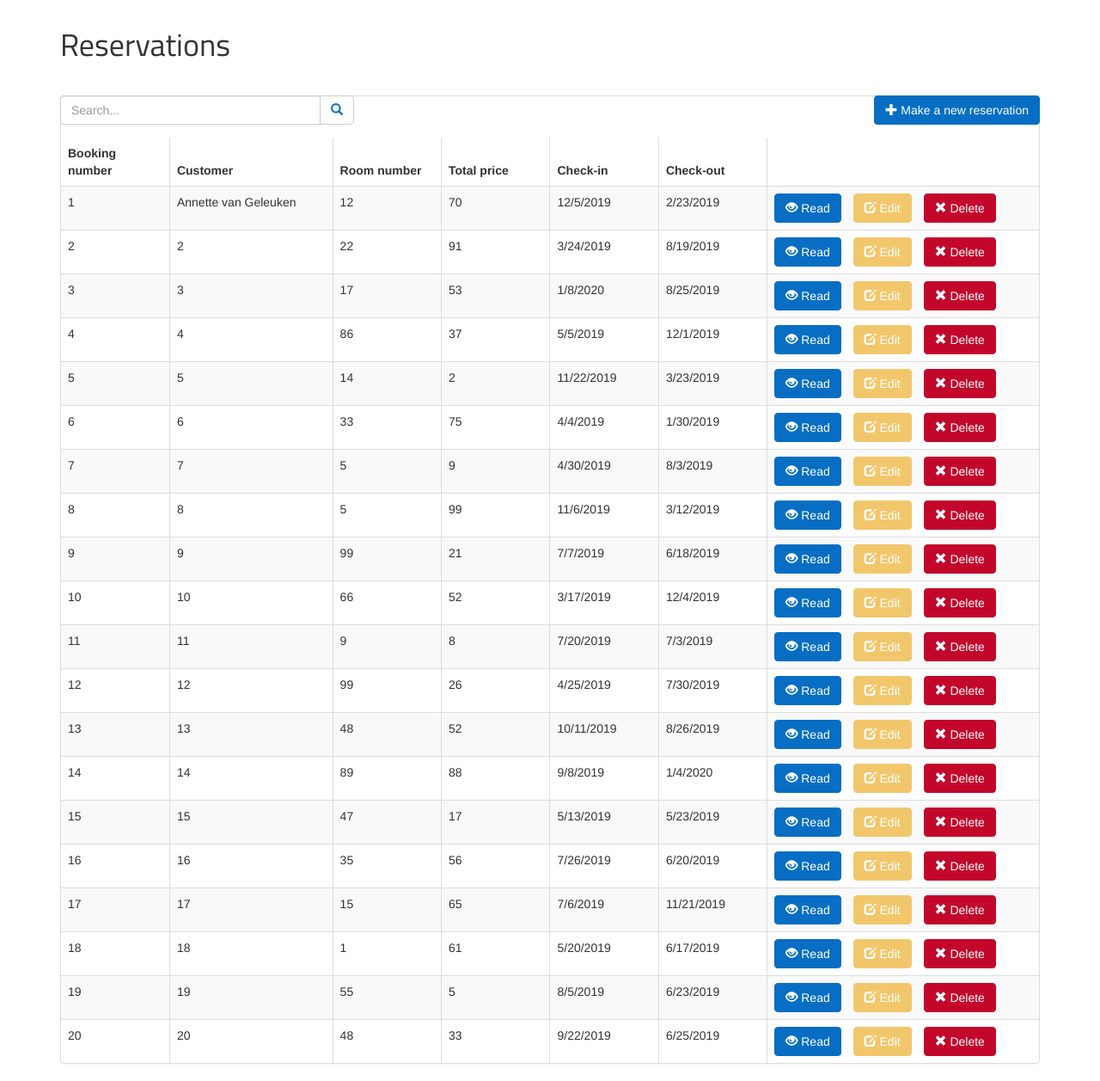
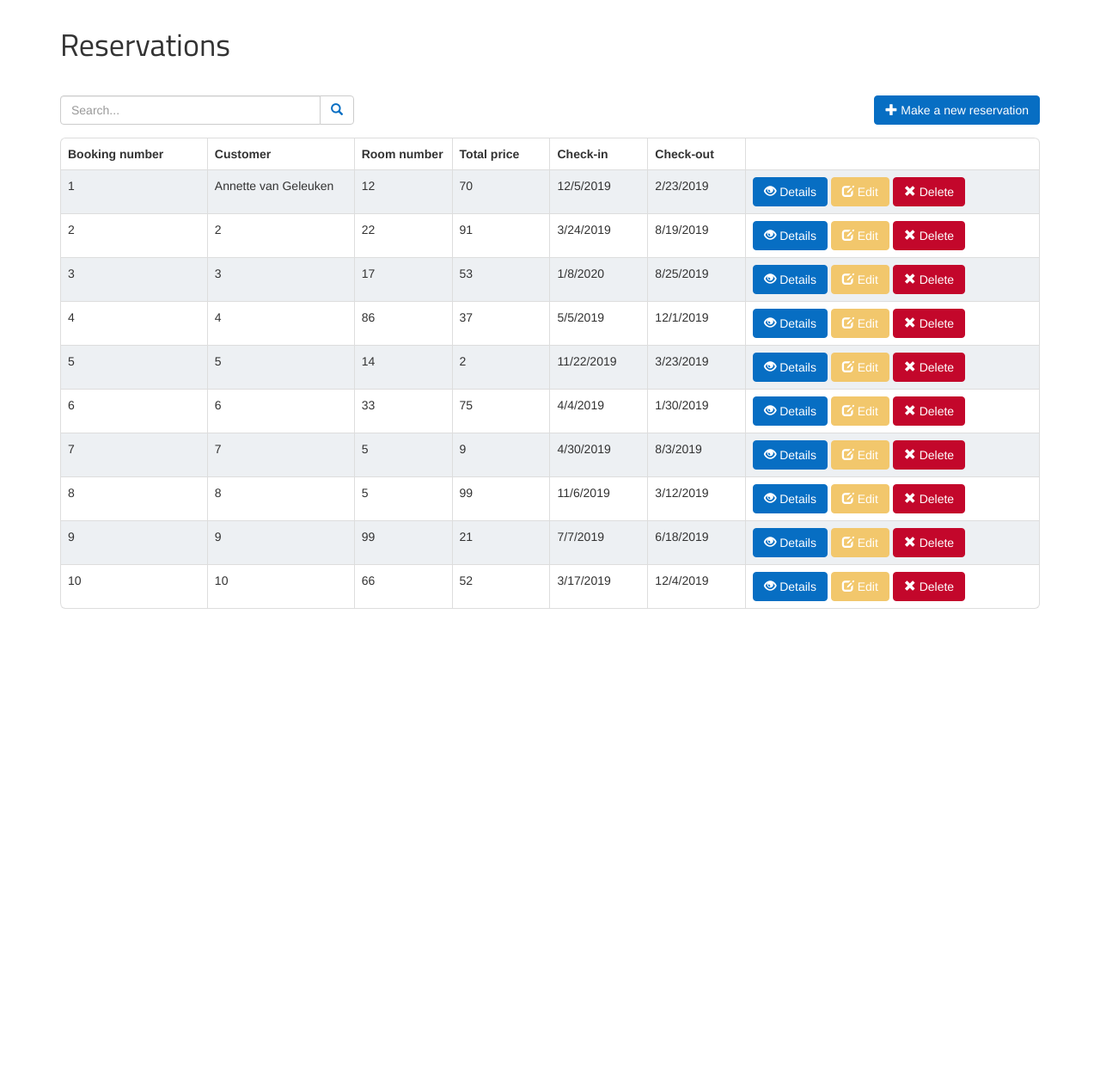
Before and after one commit to redfiretim/Hotel_Admin_API, a PHP site: page / in a window 1280 px wide. Shown: the part 56-1313 px from the top of the page at 86% size. After the commit the page ends 764 px from the top, so only its background shows below. Run offline with PHP 8.4, Linux system fonts and the light colour scheme.

Commit message:
Changes in styling for admin application

```diff
--- a/admin_app/MOCK_DATA.json
+++ b/admin_app/MOCK_DATA.json
@@ -8,16 +8,6 @@
         {"reservation_id":7,"customer_id":7,"room_num":5,"total_price":9,"check_in_date":"4/30/2019","check_out_date":"8/3/2019"},
         {"reservation_id":8,"customer_id":8,"room_num":5,"total_price":99,"check_in_date":"11/6/2019","check_out_date":"3/12/2019"},
         {"reservation_id":9,"customer_id":9,"room_num":99,"total_price":21,"check_in_date":"7/7/2019","check_out_date":"6/18/2019"},
-        {"reservation_id":10,"customer_id":10,"room_num":66,"total_price":52,"check_in_date":"3/17/2019","check_out_date":"12/4/2019"},
-        {"reservation_id":11,"customer_id":11,"room_num":9,"total_price":8,"check_in_date":"7/20/2019","check_out_date":"7/3/2019"},
-        {"reservation_id":12,"customer_id":12,"room_num":99,"total_price":26,"check_in_date":"4/25/2019","check_out_date":"7/30/2019"},
-        {"reservation_id":13,"customer_id":13,"room_num":48,"total_price":52,"check_in_date":"10/11/2019","check_out_date":"8/26/2019"},
-        {"reservation_id":14,"customer_id":14,"room_num":89,"total_price":88,"check_in_date":"9/8/2019","check_out_date":"1/4/2020"},
-        {"reservation_id":15,"customer_id":15,"room_num":47,"total_price":17,"check_in_date":"5/13/2019","check_out_date":"5/23/2019"},
-        {"reservation_id":16,"customer_id":16,"room_num":35,"total_price":56,"check_in_date":"7/26/2019","check_out_date":"6/20/2019"},
-        {"reservation_id":17,"customer_id":17,"room_num":15,"total_price":65,"check_in_date":"7/6/2019","check_out_date":"11/21/2019"},
-        {"reservation_id":18,"customer_id":18,"room_num":1,"total_price":61,"check_in_date":"5/20/2019","check_out_date":"6/17/2019"},
-        {"reservation_id":19,"customer_id":19,"room_num":55,"total_price":5,"check_in_date":"8/5/2019","check_out_date":"6/23/2019"},
-        {"reservation_id":20,"customer_id":20,"room_num":48,"total_price":33,"check_in_date":"9/22/2019","check_out_date":"6/25/2019"}
+        {"reservation_id":10,"customer_id":10,"room_num":66,"total_price":52,"check_in_date":"3/17/2019","check_out_date":"12/4/2019"}
     ]
 }
--- a/admin_app/assets/css/style.css
+++ b/admin_app/assets/css/style.css
@@ -1,28 +1,10 @@
-/** Tabels **/
-    .m-r-10px{ margin-right:10px; }
-    .m-b-10px{ margin-bottom:10px; }
+/** TABLE STYLING **/
     .m-b-15px{ margin-bottom:15px; }
-    .m-b-20px{ margin-bottom:20px; }
     .w-5-pct{ width:5%; }
     .w-10-pct{ width:10%; }
     .w-15-pct{ width:15%; }
     .w-20-pct{ width:20%; }
-    .w-25-pct{ width:25%; }
     .w-30-pct{ width:30%; }
-    .w-35-pct{ width:35%; }
-    .w-40-pct{ width:40%; }
-    .w-45-pct{ width:45%; }
-    .w-50-pct{ width:50%; }
-    .w-55-pct{ width:55%; }
-    .w-60-pct{ width:60%; }
-    .w-65-pct{ width:65%; }
-    .w-70-pct{ width:70%; }
-    .w-75-pct{ width:75%; }
-    .w-80-pct{ width:80%; }
-    .w-85-pct{ width:85%; }
-    .w-90-pct{ width:90%; }
-    .w-95-pct{ width:95%; }
-    .w-100-pct{ width:100%; }
     .display-none{ display:none; }
     .padding-bottom-2em{ padding-bottom:2em; }
     .width-30-pct{ width:30%; }
@@ -33,7 +15,30 @@
     .margin-bottom-1em { margin-bottom:1em; }
     .margin-zero{ margin:0; }
     .text-align-center{ text-align:center; }
-/** Tabels **/
+    .table-striped>tbody>tr:nth-of-type(odd){background-color:#EDF0F3;}
+
+    /* Curved table */
+    .table-curved {
+        border-collapse: separate;
+        border: solid #ddd 1px;
+        border-radius: 6px;
+        border-left: 0px;
+        border-top: 0px;
+    }
+    .table-curved > thead:first-child > tr:first-child > th {
+        border-bottom: 0px;
+        border-top: solid #ddd 1px;
+     }
+    .table-curved td, .table-curved th {
+        border-left: 1px solid #ddd;
+        border-top: 1px solid #ddd;
+    }
+    .table-curved > :first-child > :first-child > :first-child {border-top-left-radius: 6px;}
+    .table-curved > :first-child > :first-child > :last-child {border-top-right-radius: 6px;}
+    .table-curved > :last-child > :last-child > :first-child {border-bottom-left-radius: 6px;}
+    .table-curved > :last-child > :last-child > :last-child {border-bottom-right-radius: 6px;}
+    /* Curved table */
+/** TABLE STYLING **/
 
 /** FONTS  **/
     /* Needed when font is removed form google font database */
@@ -100,9 +105,6 @@
         background-color:#C3072B;
         border-color:#C3072B;
     }
-
-
-
 /** BUTTONS **/
 
 
@@ -111,3 +113,6 @@
     color: #076EC3;
 }
 /** ICONS **/
+
+
+/** TABLE STYLING **/
--- a/admin_app/products/create-reservations.js
+++ b/admin_app/products/create-reservations.js
@@ -13,8 +13,6 @@ $(document).ready(function(){
             room_options_html+=`</select>`;
 
             var create_product_html=`
-                // we have our html form here where product information will be entered
-                // we used the 'required' html5 property to prevent empty fields
                 <!-- 'read products' button to show list of products -->
                 <div id='read-product' class='btn btn-primary pull-right m-b-15px read-products-button'>
                     <span class='glyphicon glyphicon-list'></span> Back to reservations
--- a/admin_app/products/read-one-reservation.js
+++ b/admin_app/products/read-one-reservation.js
@@ -13,50 +13,47 @@ $(document).ready(function(){
                     <span class='glyphicon glyphicon-list'></span> Back to reservations
                 </div>
                 <!-- product data will be shown in this table -->
-                <table class='table table-bordered table-hover'>
-
-                    <!-- Booking number -->
+                <table class="table table-curved table-striped">
                     <tr>
-                        <td class='w-30-pct'>Booking number</td>
+                        <th class='w-30-pct'>Booking number</td>
                         <td class='w-70-pct'>` + data.reservations_id + `</td>
                     </tr>
-
-                    <!-- Customer -->
                     <tr>
-                        <td>Customer</td>
+                        <th class='w-15-pct'>Customer name</th>
                         <td>` + data.customer_id + `</td>
                     </tr>
-
-                    <!-- Sort room -->
                     <tr>
-                        <td>Sort room</td>
+                        <th class='w-10-pct'>Hotel</th>
+                        <td>` + data + `</td>
+                    </tr>
+                    <tr>
+                        <th class='w-10-pct'>Hotel city</th>
+                        <td>` + data + `</td>
+                    </tr>
+                    <tr>
+                        <th class='w-10-pct'>Room type</th>
                         <td>` + data.room_type_id + `</td>
                     </tr>
-
-                    <!-- Room number -->
                     <tr>
-                        <td>Room number</td>
+                        <th class='w-10-pct'>Room number</th>
                         <td>` + data.room_num + `</td>
                     </tr>
-
-                    <!-- Room rate -->
                     <tr>
-                        <td>Room rate</td>
+                        <th class='w-10-pct'>Price per night</th>
                         <td>` + data.price_per_night + `</td>
                     </tr>
-
-                    <!-- Check in -->
                     <tr>
-                        <td>Check-in</td>
+                        <th class='w-10-pct'>Total price</th>
+                        <td>` + data.total_price + `</td>
+                    </tr>
+                    <tr>
+                        <th class='w-10-pct'>Check-in</th>
                         <td>` + data.check_in_date + `</td>
                     </tr>
-
-                    <!-- Check out -->
                     <tr>
-                        <td>Check-out</td>
+                        <th class='w-10-pct'>Check-out</th>
                         <td>` + data.check_out_date + `</td>
-                    </tr>
-                </table>`;
+                    </tr>`;
 
             // inject html to 'page-content' of our app
             $("#page-content").html(read_one_product_html);
--- a/admin_app/products/reservations.js
+++ b/admin_app/products/reservations.js
@@ -20,11 +20,10 @@ function readProductsTemplate(data, keywords){
         </div>
 
         <!-- start table -->
-        <div class="panel panel-default">
-            <table class="table table-striped table-bordered">
+        <table class="table table-curved table-striped">
             <thead>
             <tr>
-                    <th class='w-10-pct'>Booking number</th>
+                <th class='w-15-pct'>Booking number</th>
                 <th class='w-15-pct'>Customer</th>
                 <th class='w-10-pct'>Room number</th>
                 <th class='w-10-pct'>Total price</th>
@@ -49,7 +48,7 @@ function readProductsTemplate(data, keywords){
                 <td>
                     <!-- read product button -->
                     <button class='btn btn-primary m-r-10px read-one-reservation-button' data-id='` + data.reservation_id + `'>
-                            <span class='glyphicon glyphicon-eye-open'></span> Read
+                        <span class='glyphicon glyphicon-eye-open'></span> Details
                     </button>
 
                     <!-- edit button -->
@@ -65,7 +64,7 @@ function readProductsTemplate(data, keywords){
             </tr>`;
         });
         // end table
-        read_products_html+=`</table> </div>`;
+        read_products_html+=`</table>`;
 
     // pagination
     if(data.paging){
```
Lines whose indentation alone changed are shown as unchanged.
